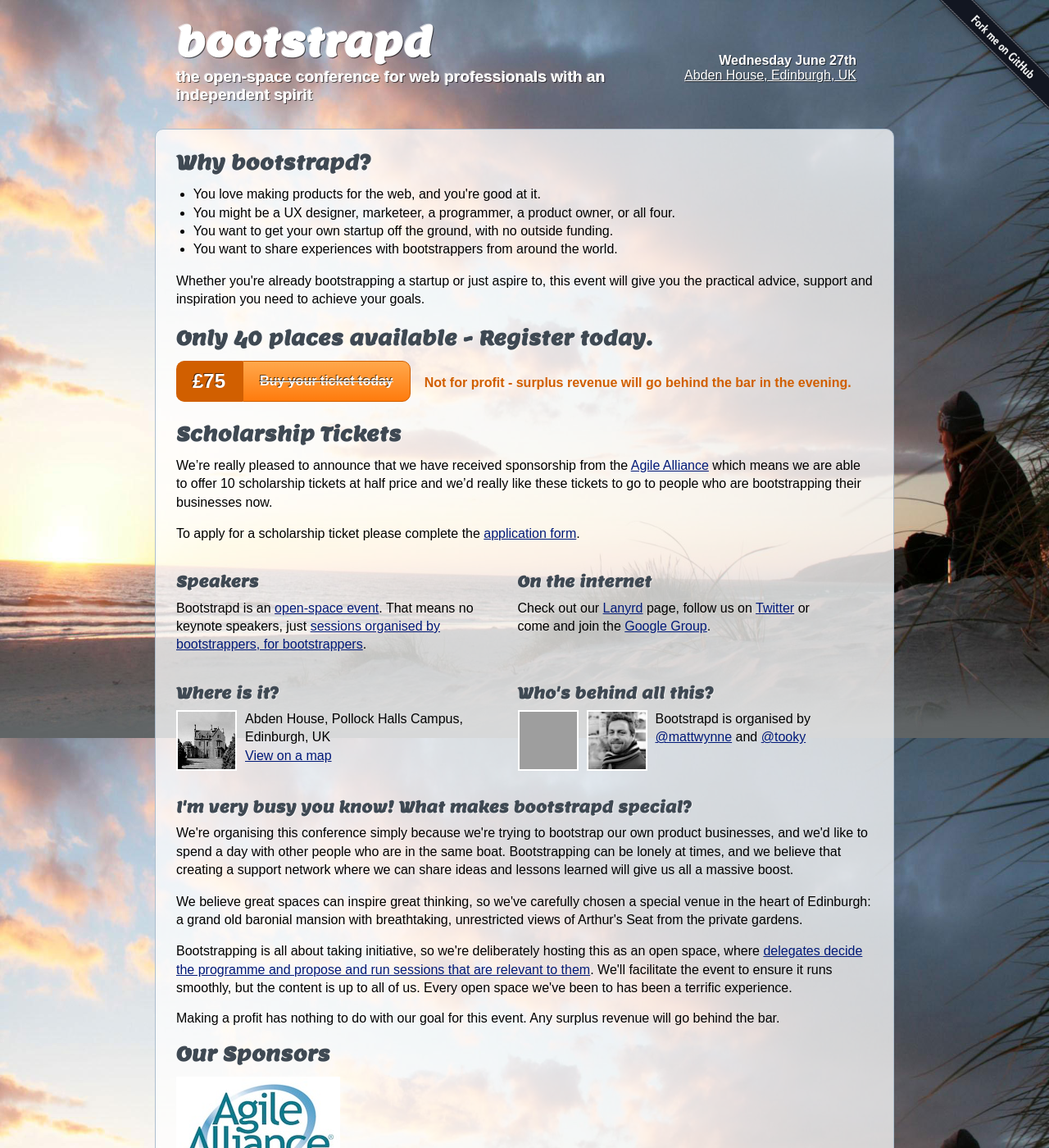
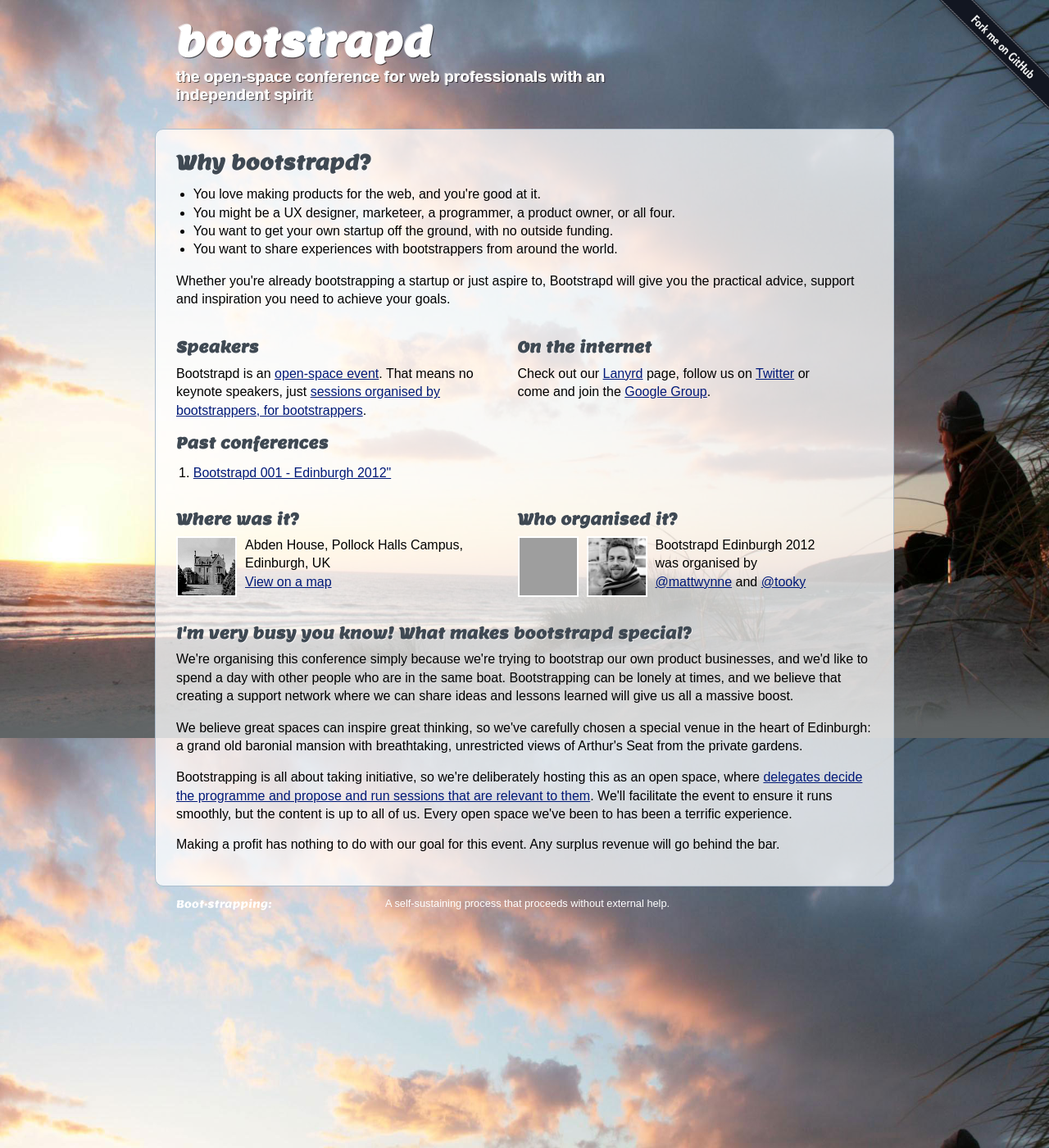
Before and after one commit to mattwynne/bootstrapd, a Jekyll site: the page built from index.html, in a window 1280 px wide and 1400 px high. Shown: the whole window at 82% size. Built offline with Jekyll 4.4.1, drawn with Linux system fonts in a browser that asks for light colours; grey boxes are pictures that could not be loaded.

Commit message:
update with details from edinburgh conference

```diff
--- a/_layouts/default.html
+++ b/_layouts/default.html
@@ -6,8 +6,8 @@
 
     <title>bootstrapd - {{ page.title }}</title>
     <link href='http://fonts.googleapis.com/css?family=Lemon' rel='stylesheet' type='text/css'>
-    <script src="javascripts/modernizr.custom.13950.js" type="text/javascript" charset="utf-8"></script>
-    <link href='styles.css' rel='stylesheet' type='text/css'>
+    <script src="/javascripts/modernizr.custom.13950.js" type="text/javascript" charset="utf-8"></script>
+    <link href='/styles.css' rel='stylesheet' type='text/css'>
     <script type="text/javascript">
 
       var _gaq = _gaq || [];
@@ -32,20 +32,11 @@
           bootstrapd <span class="strapline">the open-space conference for web professionals with an independent spirit</span>
         </a>
       </h1>
-      <h2  id='dateline'>
-        <time datetime="2012-06-27">Wednesday June 27th</time> <br /> <a href="http://lanyrd.com/venues/edinburgh/vrrz/">Abden House, Edinburgh, UK</a>
-      </h2>
       </hgroup>
       </header>
     </div>
     <div id="body-wrapper" class="wrapper clearfix">
       {{ content }}
-      <section id="sponsors">
-        <h1>Our Sponsors</h1>
-        <a href="http://www.agilealliance.org/">
-          <img src="/images/agile-alliance-logo.jpg" alt="Agile Alliance" />
-        </a>
-      </section>
       <div id='forkit'>
         <a href="http://github.com/mattwynne/bootstrapd"><img style="position: absolute; top: 0; right: 0; border: 0;" src="/images/fork-me-on-github.png" alt="Fork me on GitHub"></a>
       </div>
--- a/index.html
+++ b/index.html
@@ -10,29 +10,7 @@
   <li>You want to get your own startup off the ground, with no outside funding.</li>
   <li>You want to share experiences with bootstrappers from around the world.</li>
 </ul>
-<p>Whether you're already bootstrapping a startup or just aspire to, this event will give you the practical advice, support and inspiration you need to achieve your goals.</p>
-
-<div id='tickets' class="clearfix">
-  <h2>
-    Only 40 places available - Register today.
-  </h2>
-  <div id="ticket-button" class="clearfix">
-    <a href="http://bootstrapd.eventbrite.co.uk/" id='price'>£75</a>
-    <a href="http://bootstrapd.eventbrite.co.uk/" id='cta'>Buy your ticket today</a>
-  </div>
-  <p class="price-description">Not for profit - surplus revenue will go behind the bar in the evening.</p>
-</div>
-
-<div id='scholarship'>
-  <h1>Scholarship Tickets</h1>
-  <p>We’re really pleased to announce that we have received sponsorship
-  from the <a href="http://www.agilealliance.org">Agile Alliance</a> which means we
-  are able to offer 10 scholarship tickets at half price and we’d really
-  like these tickets to go to people who are bootstrapping their
-  businesses now.</p>
-  <p>To apply for a scholarship ticket please complete the <a
-    href="/scholarship.html">application form</a>.</p>
-</div>
+<p>Whether you're already bootstrapping a startup or just aspire to, Bootstrapd will give you the practical advice, support and inspiration you need to achieve your goals.</p>
 
 <div class='half'>
   <article class="clearfix">
@@ -49,9 +27,21 @@
   <p>Check out our <a href="http://lanyrd.com/2012/bootstrapd/">Lanyrd</a> page, follow us on <a href="http://twitter.com/bootstrapd">Twitter</a> or come and join the <a href="https://groups.google.com/forum/#!forum/bootstrapd">Google Group</a>.</p>
   </article>
 </div>
+
+<div class='clear-left'>
+  <article class="clearfix">
+  <h3>Past conferences</h3>
+  <ol>
+    <li>
+      <a href="001">Bootstrapd 001 - Edinburgh 2012"</a>
+    </li>
+  </ol>
+  </article>
+</div>
+
 <div class='half clear-left where-is-it'>
   <article class="clearfix">
-  <h3>Where  is it?</h3>
+  <h3>Where  was it?</h3>
   <img src="images/abden-house.jpg" alt="Photo Abden House, Edinburgh" width="70" height="70" />
   <p>Abden House, Pollock Halls Campus, Edinburgh, UK
   <br />
@@ -61,12 +51,13 @@
 
 <div class='half'>
   <article class="whos-behind-it clearfix">
-  <h3>Who's behind all this?</h3>
+  <h3>Who organised it?</h3>
   <img src="http://farm2.static.flickr.com/1174/530582428_36f804b317_m.jpg" alt="Photo Matt Wynne" width="70" height="70" />
   <img src="images/tookey.jpg" alt="Photo Steve Tooke" width="70" height="70" />
-  <p>Bootstrapd is organised by <a href="http://twitter.com/mattwynne">@mattwynne</a> and <a href="http://twitter.com/tooky">@tooky</a></p>
+  <p>Bootstrapd Edinburgh 2012 was organised by <a href="http://twitter.com/mattwynne">@mattwynne</a> and <a href="http://twitter.com/tooky">@tooky</a></p>
   </article>
 </div>
+
 <div class='clear-left'>
   <article class="clearfix">
   <h3>I'm very busy you know! What makes bootstrapd special?</h3>
```
Also changed, not shown: 001/index.html (added, +95 -0 lines), 001/images/Bootstrapd-10.jpg (added), 001/images/Bootstrapd-11.jpg (added), 001/images/Bootstrapd-16.jpg (added), 001/images/Bootstrapd-20.jpg (added), 001/images/Bootstrapd-27.jpg (added), 001/images/Bootstrapd-30.jpg (added), 001/images/Bootstrapd-41.jpg (added), 001/images/Bootstrapd-42.jpg (added), 001/images/Bootstrapd-44.jpg (added), 001/images/Bootstrapd-45.jpg (added), 001/images/Bootstrapd-52.jpg (added), 001/images/Bootstrapd-8.jpg (added).
